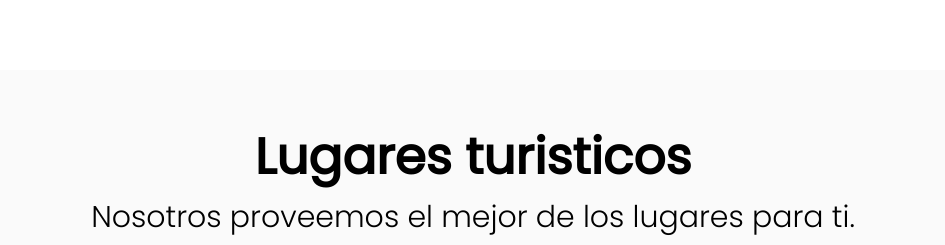
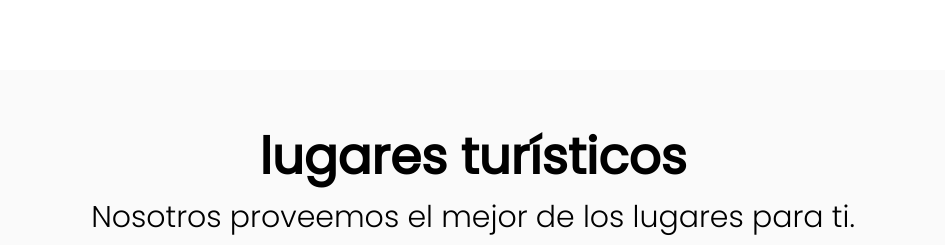
Before and after one commit to NadaDeNada-fonio/RUMBOPAYAPTY, a plain HTML site: page index.html in a window 1280 px wide. Shown: the part 1220-1465 px from the top of the page, without its empty margins (167-1112 px from the left). Drawn offline with Linux system fonts and the light colour scheme.

Commit message:
lugares turísticos

```diff
--- a/index.html
+++ b/index.html
@@ -52,7 +52,7 @@
 
     <!-- seccion 3 -->
     <section class="seccionPrincipalContainer" id="3">
-        <h2>Lugares turisticos</h2>
+        <h2>lugares turísticos </h2>
         <h3>Nosotros proveemos el mejor de los lugares para ti.</h3>
         <div class="ItemsContainer">
             <div class="item">
```
